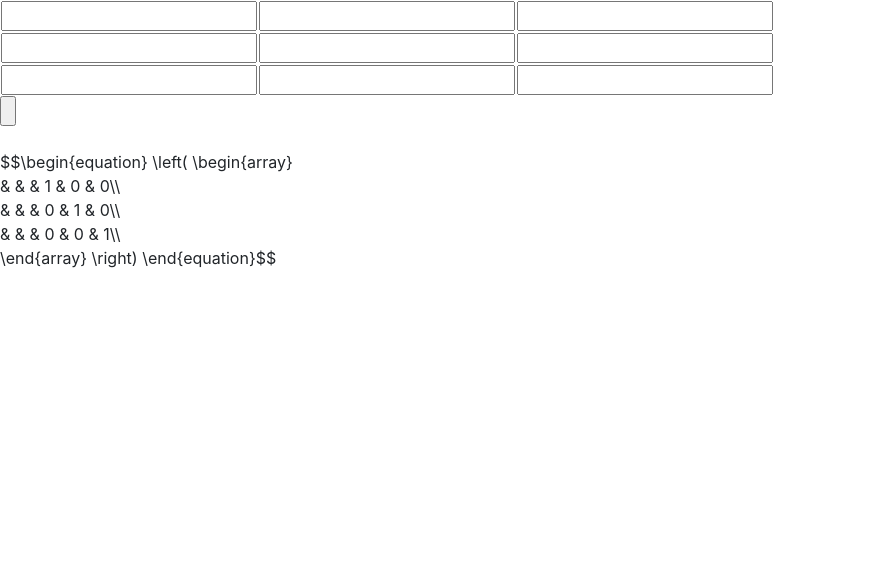
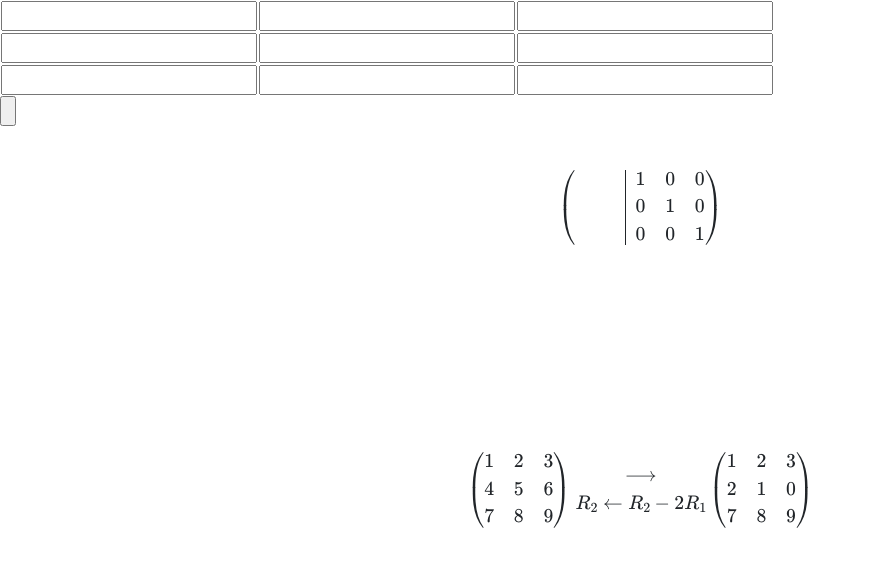
Before and after one commit to daniqss/inversa, a plain HTML site: page index.html in a window 1280 px wide. Both pictures are taken after a click on the button 8 px from the left and 111 px from the top of the page. Shown: the whole page, without its empty margins (0-871 px from the left). Drawn offline with nearby package versions, Linux system fonts and the light colour scheme.

Commit message:
add latex print

```diff
--- a/index.html
+++ b/index.html
@@ -38,14 +38,39 @@
         <div>
             <input type="button" id = "submitButton">
         </div>
-        <div id="matrix">
-          $$\begin{equation} \left( \begin{array}
-          1 & 0 & 0\\
-          0 & 1 & 0\\
-          0 & 0 & 1\\
-          \end{array} \right) \end{equation}$$
+        <div id="matrix" class="MathJax-script">
+
+          \begin{equation} \left( \begin{array}{ccc|ccc}
+          1 & 2 & 3 & 1 & 0 & 0\\
+          1 & 2 & 3 & 0 & 1 & 0\\
+          1 & 2 & 3 & 0 & 0 & 1\\
+         \end{array} \right) \end{equation}
+
+        </div>
+        <br><br><br><br><br><br><br>
+        <div>
+          \begin{equation}
+          \begin{aligned}
+          \begin{pmatrix}
+          1 & 2 & 3 \\
+          4 & 5 & 6 \\
+          7 & 8 & 9
+          \end{pmatrix}
+          \begin{matrix}
+
+          \longrightarrow \\
+          R_2 \leftarrow R_2 - 2R_1 \\
+
+          \end{matrix}
+          \begin{pmatrix}
+          1 & 2 & 3 \\
+          2 & 1 & 0 \\
+          7 & 8 & 9
+          \end{pmatrix}
+          \end{aligned}
+          \end{equation}
         </div>
     </main>
-    <script src="./main.js"></script>
+    <script src="./main.js" type="module"></script>
 </body>
 </html>
--- a/main.js
+++ b/main.js
@@ -1,33 +1,10 @@
-// import {gauss} from "./maths.js"
-// import { addition } from "./maths.js";
-// console.log(addition(2, 3));
+ import {printMatrix, gauss} from "./maths.js"
 
 document.addEventListener("DOMContentLoaded", function () {
   // Obtener la tabla y las celdas de la misma
   const table = document.getElementById('table');
-  const cells = table.getElementsByTagName('td'); // table data
   const submitButton = document.getElementById('submitButton');
   const matrix = document.getElementById('matrix');
-
-  function printMatrix(A) {
-    let output = `
-    $$\\begin{equation} \\left( \\begin{array}
-    ${A[0][0]} & ${A[0][1]} & ${A[0][2]} & 1 & 0 & 0\\\\
-    ${A[1][0]} & ${A[1][1]} & ${A[1][2]} & 0 & 1 & 0\\\\
-    ${A[2][0]} & ${A[2][1]} & ${A[2][2]} & 0 & 0 & 1\\\\
-    \\end{array} \\right) \\end{equation}$$`;
-
-    // $$\begin{equation} \left( \begin{array}{ccc|ccc}
-    //   ${A[0][0]} & ${A[0][1]} & ${A[0][2]} & 1 & 0 & 0\\
-    //   ${A[1][0]} & ${A[1][1]} & ${A[1][2]} & 0 & 1 & 0\\
-    //   ${A[2][0]} & ${A[2][1]} & ${A[2][2]} & 0 & 0 & 1\\
-    //   \end{array} \right) \end{equation}$$`;
-    //
-    //   Original latex code. In JS we use \ before a special character as \b to mark
-    //   that it's not a special character (in this case \begin)
-
-    matrix.innerText = output;
-    }
 
   // Crear una matriz 3x3
   let A = [
@@ -37,17 +14,12 @@ document.addEventListener("DOMContentLoaded", function () {
   ];
 
   submitButton.addEventListener("click", () => {
-    console.log("submit button is working jeje");
-    // Iterar a través de las celdas de la tabla y guardar su contenido en la matriz
     for (let i = 0; i < table.rows.length; i++) {
       for (let j = 0; j < table.rows[i].cells.length; j++) {
         A[i][j] = table.rows[i].cells[j].getElementsByTagName('input')[0].value;
-        console.log(`fila ${i + 1} columna ${j + 1} elemento ${A[i][j]}`);
       }
-      // var row = Math.floor(i / 3);
-      // var col = i % 3;
-      // A[row][col] = cells[i].getElementsByTagName("input")[0].value;
-      // console.log(`fila ${row + 1} columna ${col + 1} elemento ${A[row][col]}`);
+      // Nested for where we access to the first element input value (there can be several inputs un the same cell)
+      // in row i and cell j to store it in our matrix
     }
 
     printMatrix(A);
--- a/maths.js
+++ b/maths.js
@@ -1,4 +1,3 @@
-
 
 let A = [[1,1,2],[4,0,3],[5,1,2]];
 let I = [[1,0,0],[0,1,0],[0,0,1]];
@@ -34,11 +33,9 @@ export function gauss(A, I) {
       }
       A[i][k] = 0;
     }
-    printMatrix(A, rows, cols);
   }
 
 }
-
 
 
 function det (A, rows, cols) {
@@ -47,6 +44,15 @@ function det (A, rows, cols) {
   return det;
 }
 
-export function addition (a, b) {
-  return a+b;
-}
+export function printMatrix(A) {
+  let output = `
+   \\begin{equation} \\left( \\begin{array}{ccc|ccc}
+    ${A[0][0]} & ${A[0][1]} & ${A[0][2]} & 1 & 0 & 0\\\\
+    ${A[1][0]} & ${A[1][1]} & ${A[1][2]} & 0 & 1 & 0\\\\
+    ${A[2][0]} & ${A[2][1]} & ${A[2][2]} & 0 & 0 & 1\\\\
+   \\end{array} \\right) \\end{equation}`;
+    // In JS we use \ before a special character as \b to mark
+  //   that it's not a special character (in this case \begin)
+  matrix.innerText = output;
+  MathJax.typeset([matrix]);
+  }
```
Also changed, not shown: favicon-32x32.png (added).
